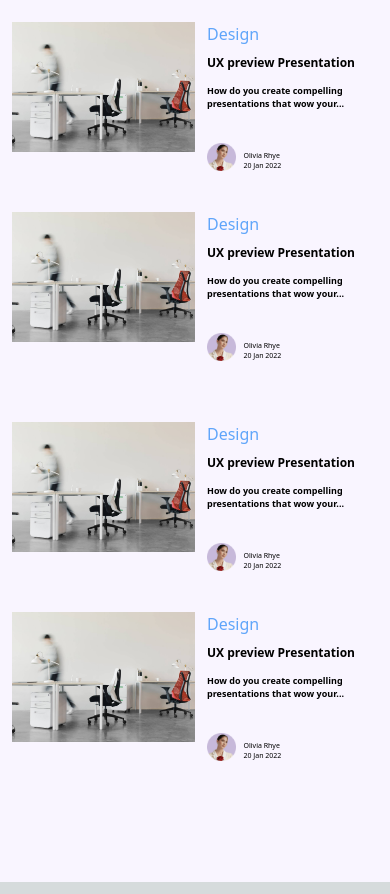
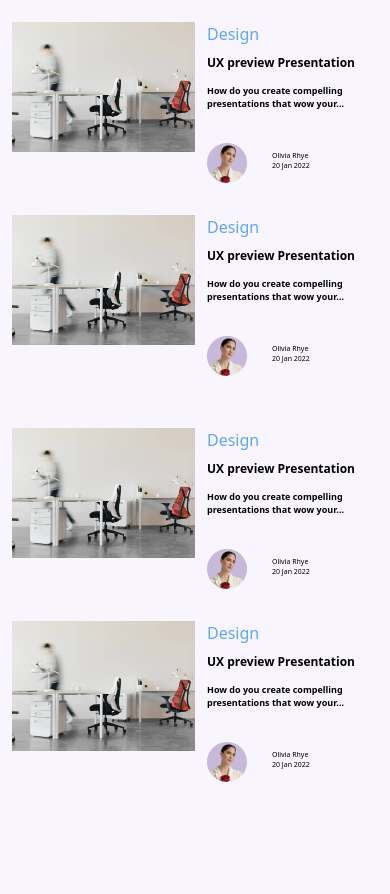
Before and after one commit to olaspanky/lauraproj, a Next.js app: page / in a window 390 px wide. Shown: the part 8480-9374 px from the top of the page. Built offline with nearby package versions, Linux system fonts and the light colour scheme.

Commit message:
image card

```diff
--- a/components/Writings.jsx
+++ b/components/Writings.jsx
@@ -22,7 +22,7 @@ const Writings = () => {
             <p className='mt-2 font-bold text-[12px]'>UX preview Presentation</p>
             <p className='mt-3 font-semibold text-[9px]'>How do you create compelling presentations that wow your...</p>
 
-            <div className='grid grid-cols-2 mt-5'>
+            <div className='grid grid-cols-1 lg:grid-cols-2 mt-5'>
             <div className='col-span-1 grid grid-cols-12 py-3'>
             <div className='col-span-4'><Image src={avatar}/></div>
             <div className='col-span-8 text-[7px] align-center p-2'>
@@ -43,7 +43,7 @@ const Writings = () => {
             <p className='mt-2 font-bold text-[12px]'>UX preview Presentation</p>
             <p className='mt-3 font-semibold text-[9px]'>How do you create compelling presentations that wow your...</p>
 
-            <div className='grid grid-cols-2 mt-5'>
+            <div className='grid grid-cols-1 lg:grid-cols-2 mt-5'>
             <div className='col-span-1 grid grid-cols-12 py-3'>
             <div className='col-span-4'><Image src={avatar}/></div>
             <div className='col-span-8 text-[7px] align-center p-2'>
@@ -71,7 +71,7 @@ const Writings = () => {
             <p className='mt-2 font-bold text-[12px]'>UX preview Presentation</p>
             <p className='mt-3 font-semibold text-[9px]'>How do you create compelling presentations that wow your...</p>
 
-            <div className='grid grid-cols-2 mt-5'>
+            <div className='grid grid-cols-1 lg:grid-cols-2 mt-5'>
             <div className='col-span-1 grid grid-cols-12 py-3'>
             <div className='col-span-4'><Image src={avatar}/></div>
             <div className='col-span-8 text-[7px] align-center p-2'>
@@ -92,7 +92,7 @@ const Writings = () => {
             <p className='mt-2 font-bold text-[12px]'>UX preview Presentation</p>
             <p className='mt-3 font-semibold text-[9px]'>How do you create compelling presentations that wow your...</p>
 
-            <div className='grid grid-cols-2 mt-5'>
+            <div className='grid grid-cols-1 lg:grid-cols-2 mt-5'>
             <div className='col-span-1 grid grid-cols-12 py-3'>
             <div className='col-span-4'><Image src={avatar}/></div>
             <div className='col-span-8 text-[7px] align-center p-2'>
```
